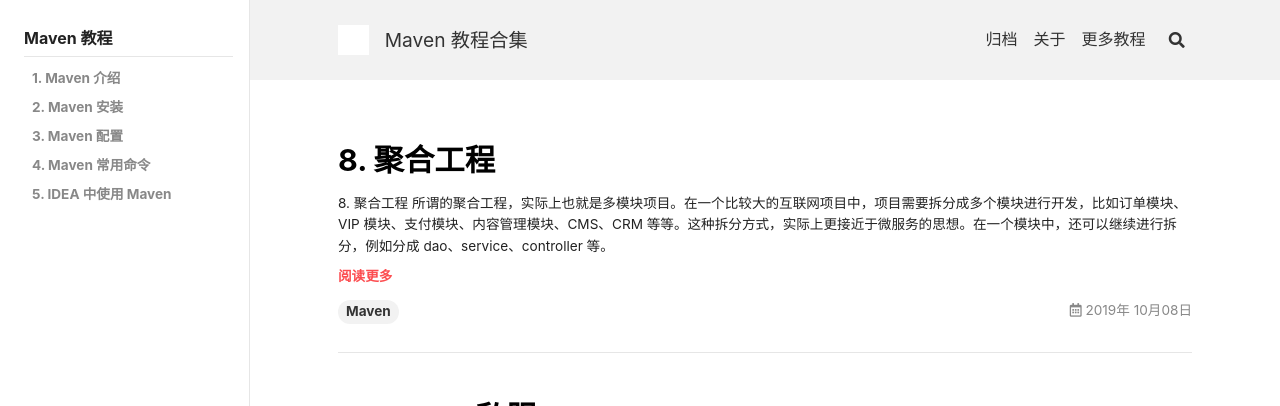
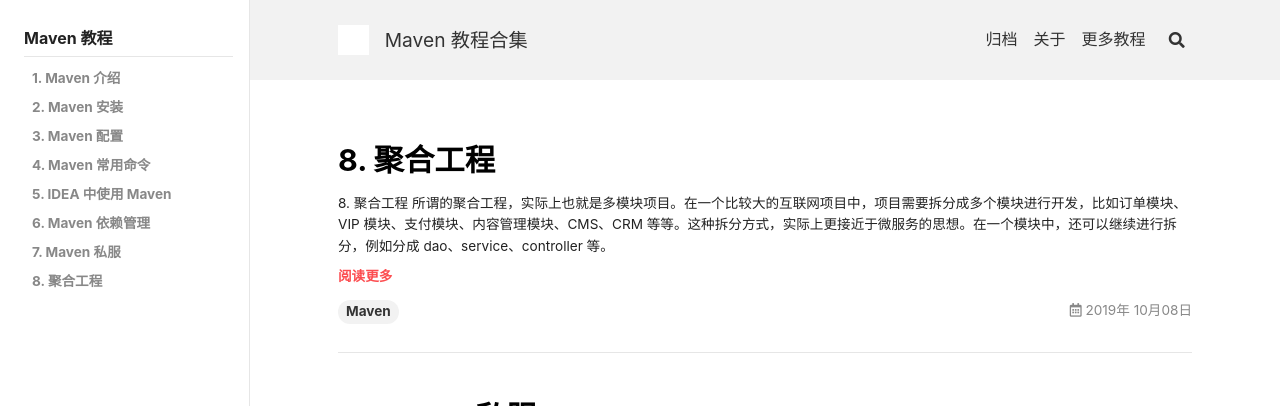
Before and after one commit to javaboylovemaven/javaboylovemaven.github.io, a Jekyll site: the page built from index.html, in a window 1280 px wide. Shown: the top 406 px of the page. Built offline with Jekyll 4.4.1, drawn with Linux system fonts in a browser that asks for light colours; nearby versions of some CDN libraries; the list of posts is cut into pages by our own code; comment, search, counter and statistics services are not loaded.

Commit message:
Update navigation.yml

```diff
--- a/_data/navigation.yml
+++ b/_data/navigation.yml
@@ -46,3 +46,9 @@ docs-zh:
         url:    http://maven.javaboy.org/2019/1004/maven
       - title:  5. IDEA 中使用 Maven
         url:    http://maven.javaboy.org/2019/1005/maven-idea
+      - title:  6. Maven 依赖管理
+        url:    http://maven.javaboy.org/2019/1006/maven-dependency
+      - title:  7. Maven 私服
+        url:    http://maven.javaboy.org/2019/1007/maven-nexus
+      - title:  8. 聚合工程
+        url:    http://maven.javaboy.org/2019/1008/maven-pom
```
